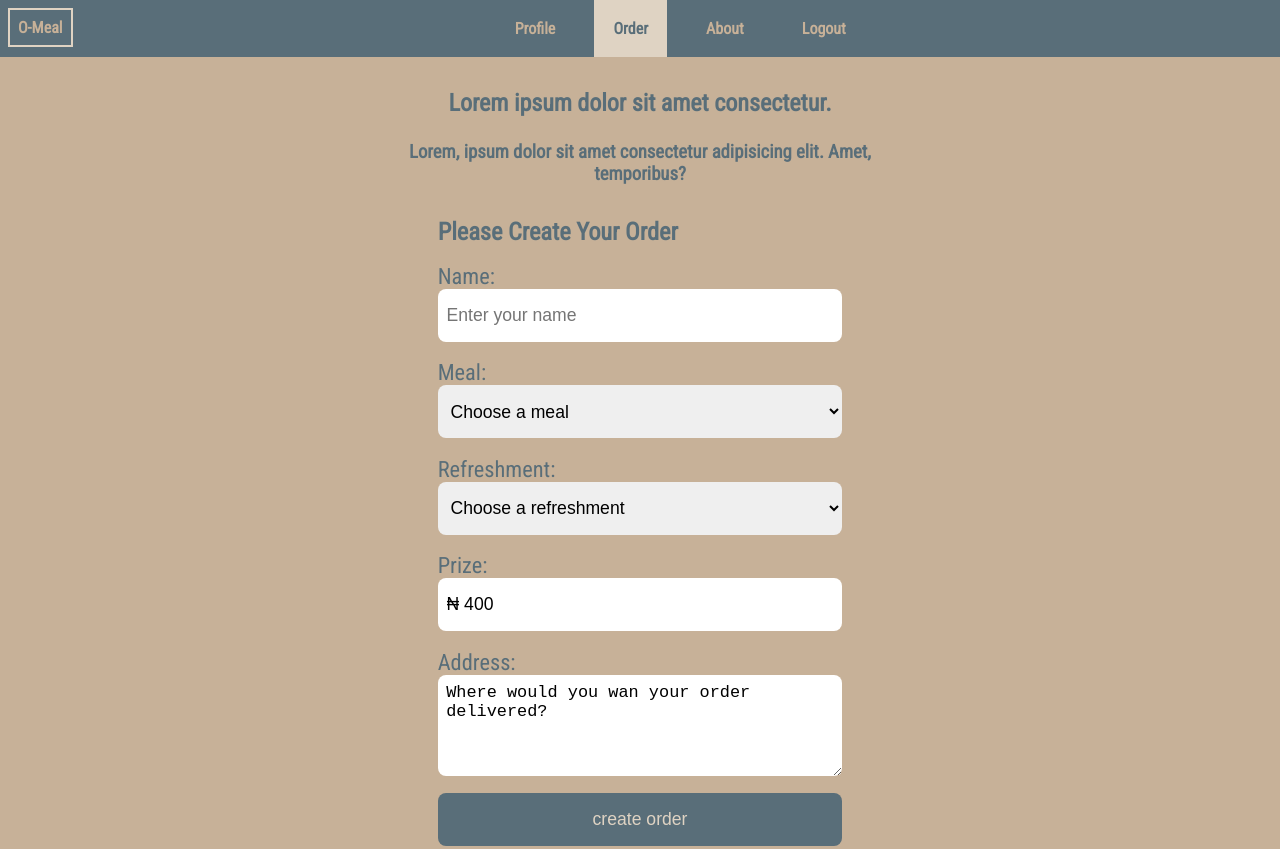
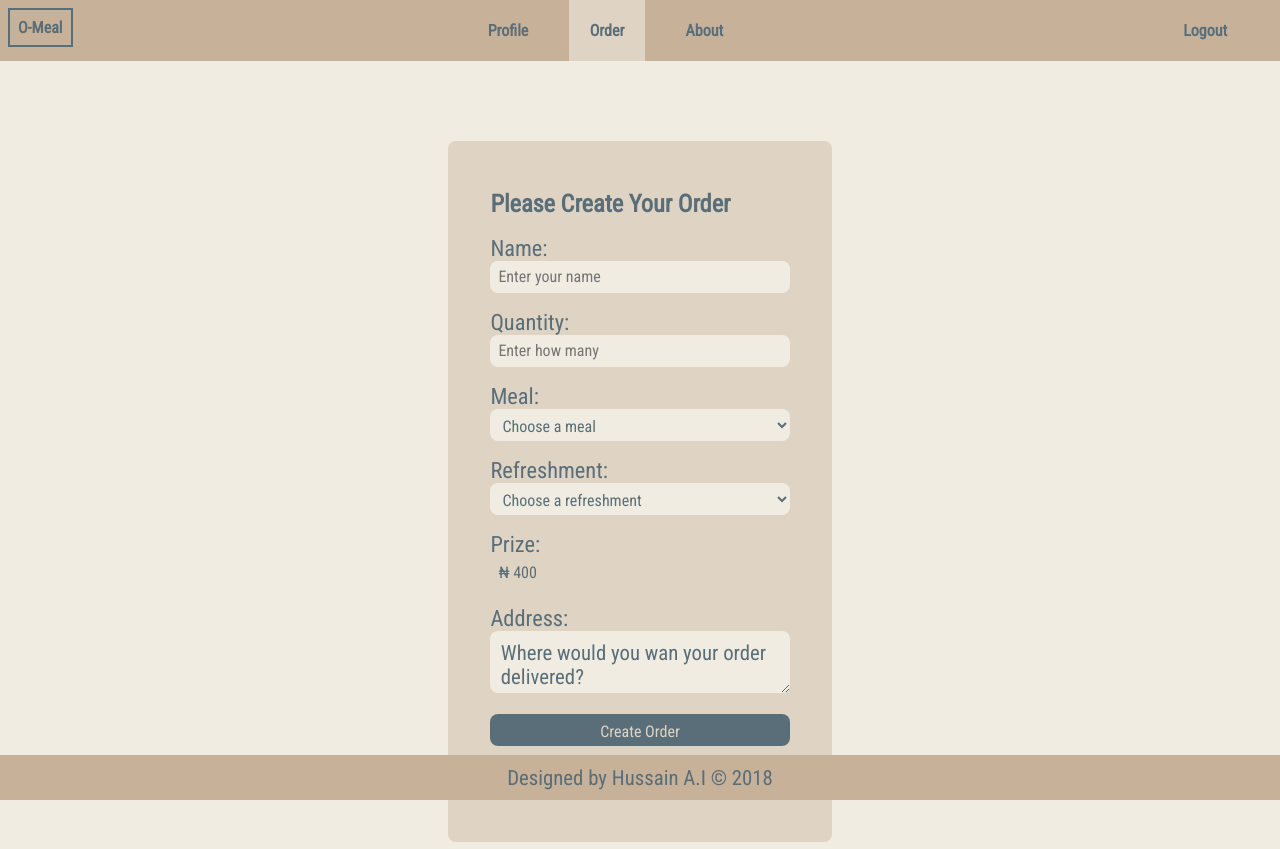
Before and after one commit to Daymorelah/orderMeal, a plain HTML site: page UI/html/orderFoodPage.html in a window 1280 px wide. Shown: the top 849 px of the page. Drawn offline with Linux system fonts and the light colour scheme.

Commit message:
[Chore #160365611] Implement feedback in order-meal page

```diff
--- a/UI/css/orderFoodPage.css
+++ b/UI/css/orderFoodPage.css
@@ -18,7 +18,7 @@ html,body {
   height: 100%;
 }
 body {
-  background: var(--primary);
+  background: var(--light);
   color: var(--dark);
   font-family: 'Roboto Condensed', sans-serif;
 }
@@ -30,13 +30,13 @@ img {
 }
 /* Dsign navigation */
 nav{
-  background: var(--dark);
+  background: var(--primary);
   display: flex;
   justify-content: space-between;
 }
-#logo a, #large-width-nav a, #small-width-nav a, #hamburger, #meal-number {
+#logo a, #large-width-nav a, #small-width-nav a, #hamburger, #meal-number, #logout {
   text-decoration: none;
-  color: var(--primary);
+  color: var(--dark);
   display: block;
   padding: 0.5em;
   margin: 0.5em;
@@ -45,19 +45,25 @@ nav{
   text-transform: capitalize;
 }
 #logo a {
-  border: 2px solid var(--primary-light);
+  border: 2px solid var(--dark);
   align-self: center;
+}
+#logout {
+  background: var(--primary);
+  color: var(--dark);
+  margin: 0 2em;
+  padding: 1.3em;
 }
 #large-width-nav #active {
   background: var(--primary-light);
   color: var(--dark)
 }
-#large-width-nav {
+#large-width-nav, #logout {
   display: none;
 }
-#large-width-nav a:hover {
-  background: var(--primary);
-  color: var(--dark);
+#large-width-nav a:hover, #logout:hover {
+  background: var(--dark);
+  color: var(--primary);
 }
 #small-width-nav {
   position: absolute;
@@ -76,14 +82,6 @@ nav{
 #small-width-nav.open {
   transform: translate(0, 0);
 }
-/* header-text */
-#heading {
-  margin: 2em auto;
-  text-align: center;
-}
-#heading h1, #heading h3 {
-  margin-bottom: 1em;
-}
 /* form-header-text */
 #form-header-text {
   text-align: left;
@@ -94,11 +92,14 @@ nav{
 /* Order form */
 #order-form-container {
   width: 90%;
-  margin: auto;
+  margin: 10vh auto;
+  padding: 2em 1em;
+  background: var(--primary-light);
+  border-radius: 8px;
 }
 input, select, button, textarea {
   width: 100%;
-  height: 3em;
+  height: 2em;
   margin: auto;
   outline: none;
   border: none;
@@ -106,26 +107,37 @@ input, select, button, textarea {
   margin-bottom: 1em;
   border-radius: 8px;
   padding: 0.5em;
-  font-size: 1.1em;
+  font-size: 1em;
+  background: var(--light);
+  color: var(--dark);
+  font-family: 'Roboto Condensed', sans-serif;
 }
 label {
   font-size: 1.4em;
 }
+#prize {
+  background: none;
+}
 textarea {
   font-size: 1.3em;
-  height: 6em;
+  height: 3em;
 }
 button {
   background: var(--dark);
   color: var(--primary-light);
+  text-transform: capitalize;
 }
 /* footer */
 #footer {
   text-align: center;
-  background: var(--dark);
-  color: var(--primary-light);
+  background: var(--primary);
+  color: var(--dark);
   font-size: 1.3em;
   padding: 0.5em;
+  position: fixed;
+  bottom: 0;
+  left: 0;
+  width: 100%;
 }
 #footer p {
   margin: 0;
@@ -134,21 +146,11 @@ button {
 @media screen and (min-width: 360px) {
   #order-form-container {
     width: 85%;
-    margin: auto;
-  }
-  #heading {
-    width: 85%;
-    margin: 2em auto;
   }
 }
 @media screen and (min-width: 440px) {
   #order-form-container {
     width: 75%;
-    margin: auto;
-  }
-  #heading {
-    width: 75%;
-    margin: 2em auto;
   }
 }
 @media screen and (min-width: 500px) {
@@ -164,22 +166,18 @@ button {
   #hamburger, #small-width-nav {
     display: none;
   }
-  #large-width-nav {
+  #large-width-nav, #logout {
     display: block;
   }
   #large-width-nav a {
     display: inline-block;
     margin: 0 0.5em;
-    padding: 1.2em;
+    padding: 1.3em;
   }
 }
 @media screen and (min-width: 640px) {
-  #heading, #order-form-container {
-    width: 476px;
-    margin: auto;
+  #order-form-container {
+    width: 30%;
   }
-  #heading{
-    margin-top: 2em;
-    margin-bottom: 2em;
-  }
+
 }
--- a/UI/html/orderFoodPage.html
+++ b/UI/html/orderFoodPage.html
@@ -21,9 +21,9 @@
         <a href="./userProfile.html">Profile</a>
         <a id="active" href="./orderFoodPage.html">Order</a>
         <a href="./aboutPage.html">About</a>
-        <a href="./loginPage.html">Logout</a>
       </div>
       <div id="nav-menu">
+        <a id="logout" href="./loginPage.html">Logout</a>
         <span id="hamburger">
           <i class="fas fa-bars fa-2x"></i>
         </span>
@@ -36,14 +36,6 @@
       <a href="./loginPage.html">Logout</a>
     </div>
   </header>
-  <section id="heading-text-container">
-    <div id="heading-container">
-      <div id="heading">
-        <h1>Lorem ipsum dolor sit amet consectetur.</h1>
-        <h3>Lorem, ipsum dolor sit amet consectetur adipisicing elit. Amet, temporibus?</h3>
-      </div>
-    </div>
-  </section>
   <section id="order-foord-from-container">
     <div id="order-form-container">
       <div id="form-header-text">
@@ -53,6 +45,8 @@
         <form action="#">
           <label for="username">Name: </label>
           <input type="text" id="username" placeholder="Enter your name">
+          <label for="quantity">Quantity: </label>
+          <input type="text" id="quantity" placeholder="Enter how many">
           <label for="meal">Meal: </label>
           <select id="meal">
             <option value="">Choose a meal</option>
```
Also changed, not shown: 1 other file.
